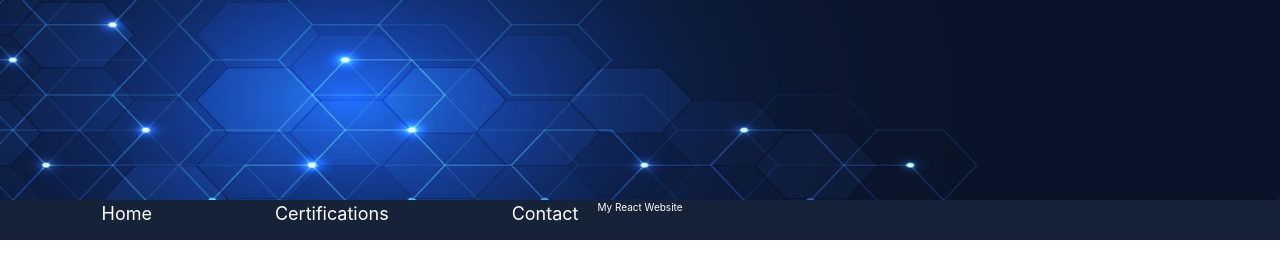
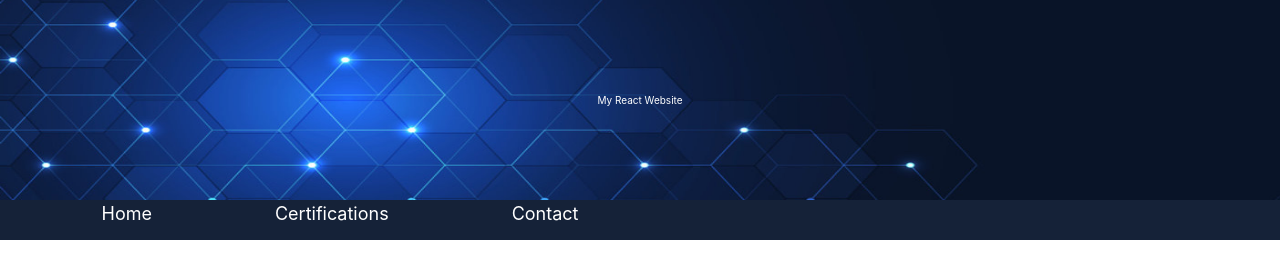
Before and after one commit to jlagree/homepage, a React (Create React App) app: page / in a window 1280 px wide. Shown: the top 262 px of the page. Built offline with nearby package versions, Linux system fonts and the light colour scheme.

Commit message:
fix spelling in css

```diff
--- a/src/App.css
+++ b/src/App.css
@@ -21,7 +21,7 @@
   text-align: center;
   color: white;
 }
-.imagreText{
+.imageText{
   position: absolute;
   top: 50%;
   left: 50%;
```
